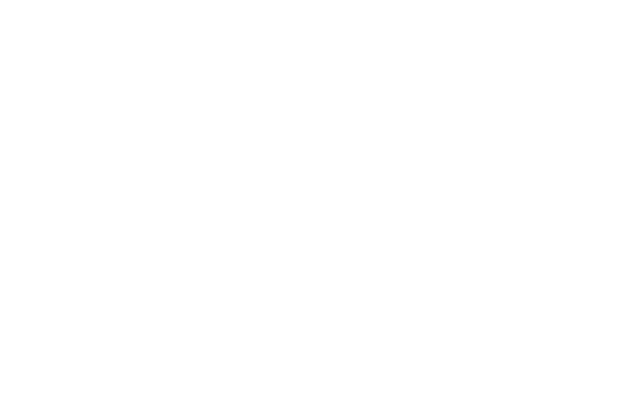
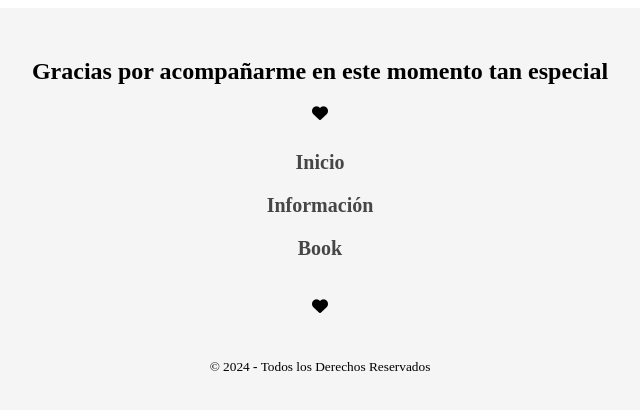
Before and after one commit to FedeLetieri/Fedeletieri.github.io, a plain HTML site: page pag/footer/footer.html in a window 1280 px wide. Shown: the whole page, without its empty margins (320-960 px from the left). Drawn offline with Linux system fonts and the light colour scheme.

Commit message:
avances con el footer

```diff
--- a/pag/footer/footer.css
+++ b/pag/footer/footer.css
@@ -0,0 +1,53 @@
+  .footer_container{
+    margin: 0;
+    padding: 0;
+    background-color: whitesmoke;
+    height: 100%;
+    width: 100%;
+}
+
+ .text_icon{
+    padding: 30px;
+    display: flex;
+    flex-direction: column;
+   text-align: center;
+}
+
+.icon_down{
+    margin: 18px 0px;
+    display: flex;
+    justify-content: center;
+   text-align: center;
+}
+
+ul{
+    margin: 0;
+    padding: 0;
+     display: flex;
+   flex-direction: column;
+   align-items: center;
+   justify-content: center;
+}
+
+.copyright{
+    margin-top: 45px;
+    display: flex;
+    justify-content: center;
+    text-align: center;
+}
+
+li{
+    list-style-type: none;
+    margin-bottom:20px;
+}
+
+li a{
+    font-size: 20px;
+    text-decoration: none;
+    color: rgb(70, 70, 70);
+    font-weight: 700;
+}
+
+li a:hover{
+    color:gray;
+}
--- a/pag/footer/footer.html
+++ b/pag/footer/footer.html
@@ -0,0 +1,29 @@
+<head>
+    <meta charset="UTF-8">
+    <link rel="stylesheet" href="footer.css">
+    <meta name="viewport" content="width=device-width, initial-scale=1.0">
+    <script src="https://kit.fontawesome.com/629772d4a9.js" crossorigin="anonymous"></script>
+</head>
+<footer class="footer_container">
+    <div class="text_icon">
+        <div class="text">
+            <h2>Gracias por acompañarme en este momento tan especial</h2>
+        </div>
+        <div class="icon">
+            <i class="fa fa-heart" aria-hidden="true"></i>
+        </div>
+    </div>
+    <div class="footer_menu">
+        <ul class="links">
+            <li><a href="#Inicio">Inicio</a></li>
+            <li><a href="#Información">Información</a></li>
+            <li><a href="#Book">Book</a></li>
+        </ul>
+    </div>
+    <div class="icon_down">
+        <i class="fa fa-heart" aria-hidden="true"></i>
+    </div>
+    <div class="copyright">
+        <small>&copy; 2024 <b>-</b> Todos los Derechos Reservados</small>
+    </div>
+</footer>
```
Also changed, not shown: pag/aside/aside.html (+10 -0 lines), pag/index.css (+10 -2 lines), pag/index.html (+3 -3 lines).
